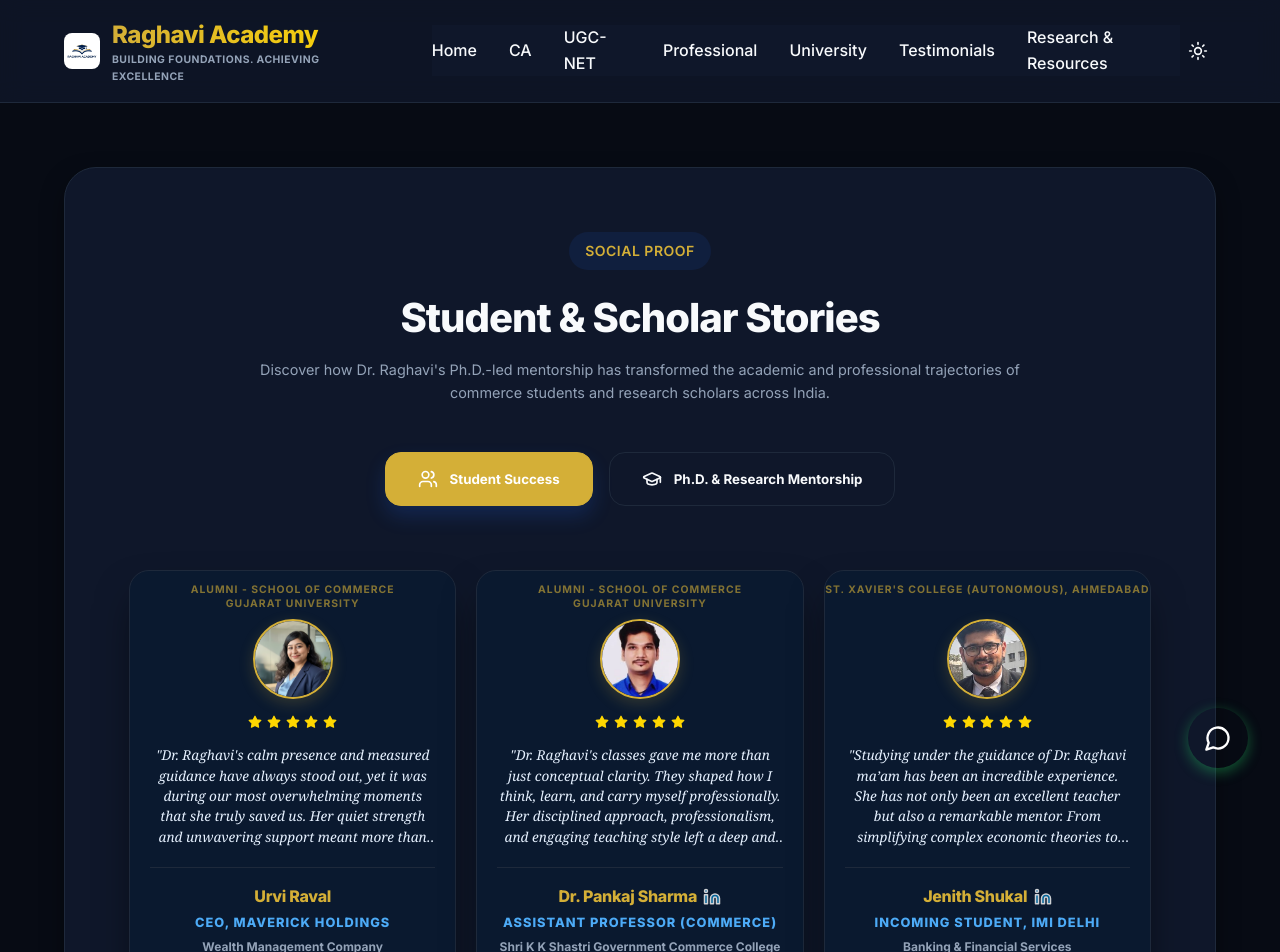
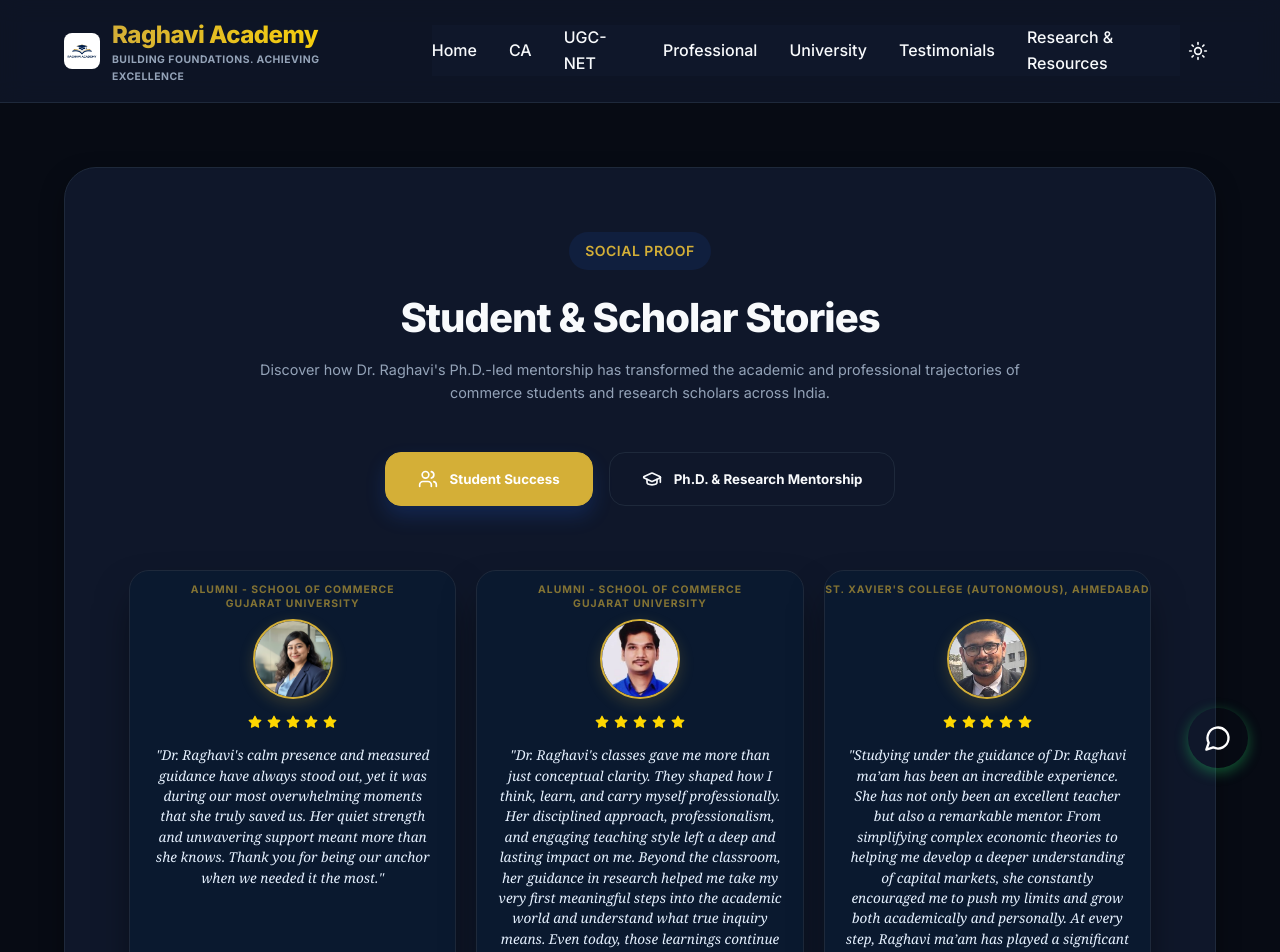
Before and after one commit to NCRaghavi/Raghavi, a React (Vite) app: page /testimonials in a window 1280 px wide. Shown: the top 952 px of the page. Built offline with nearby package versions, Linux system fonts and the light colour scheme.

Commit message:
Update TestimonialsPage.jsx

```diff
--- a/src/components/TestimonialsPage.jsx
+++ b/src/components/TestimonialsPage.jsx
@@ -141,12 +141,7 @@ export default function TestimonialsPage() {
                   fontStyle: 'italic',
                   fontFamily: 'Georgia, serif',
                   maxWidth: '100%',
-                  flexGrow: 1,
-                  display: '-webkit-box',
-                  WebkitLineClamp: 5,
-                  WebkitBoxOrient: 'vertical',
-                  overflow: 'hidden',
-                  textOverflow: 'ellipsis'
+                  flexGrow: 1
                 }}>
                   "{testimonial.text}"
                 </p>
```
